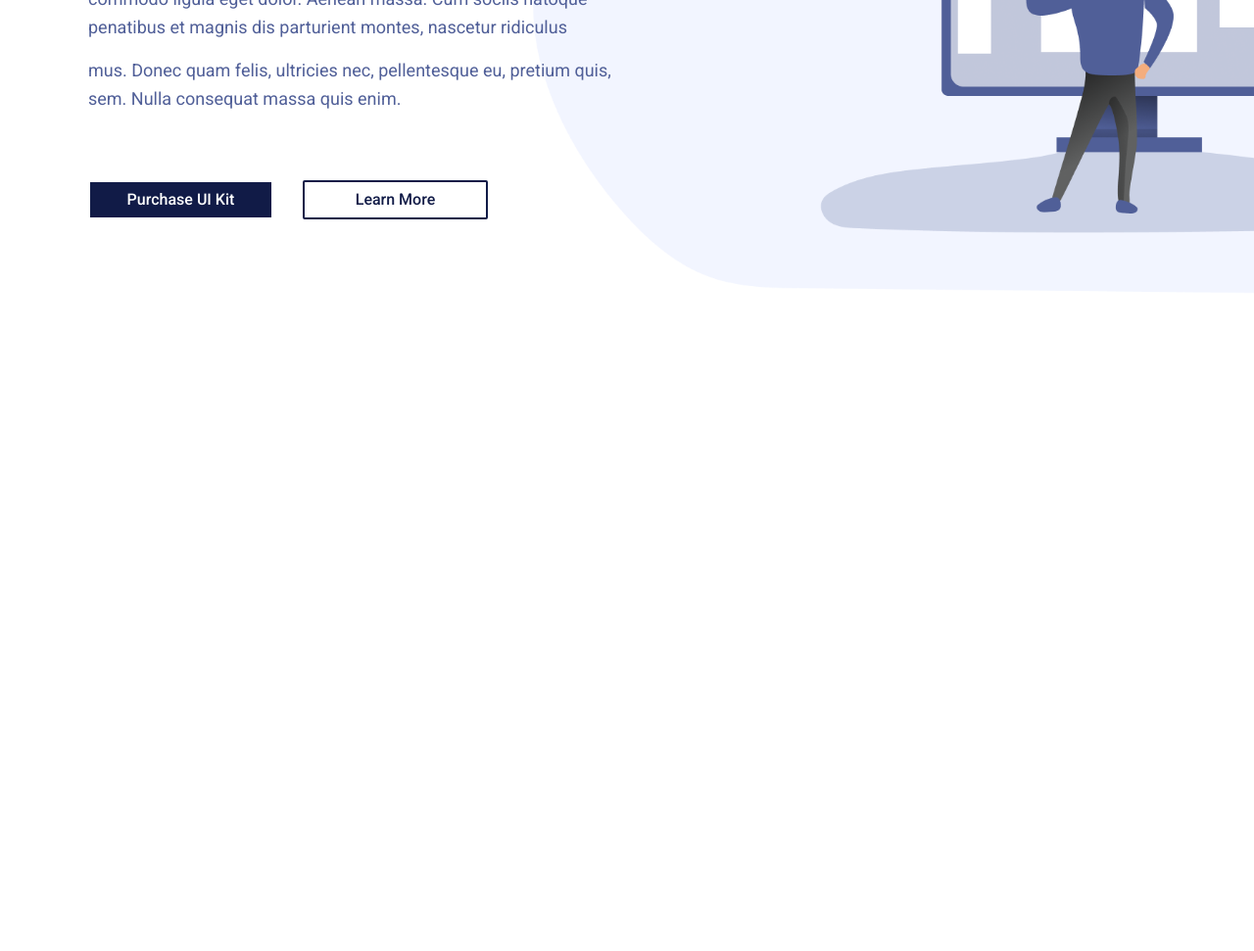
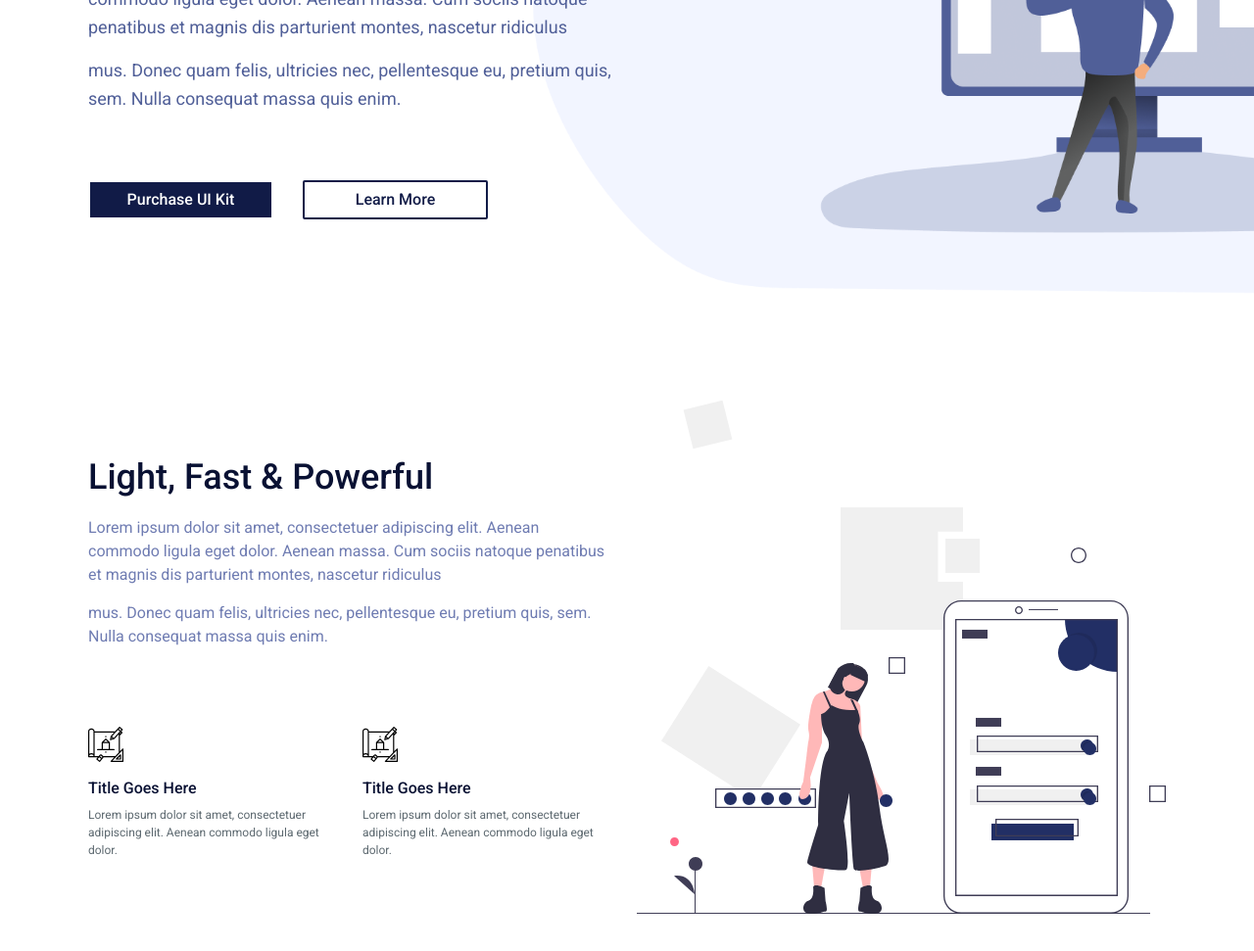
Before and after one commit to anyabuu/landie, a website: page src/index.html in a window 1280 px wide. Shown: the part 500-1471 px from the top of the page at 98% size. Before the commit the page ends 800 px from the top, so only its background shows below. Drawn offline with Linux system fonts and the light colour scheme.

Commit message:
info section made

```diff
--- a/src/index.html
+++ b/src/index.html
@@ -73,6 +73,47 @@
 
 <!--HERO SECTION ENDS-->
 
+<!--INFO SECTION STARTS-->
+
+        <section class="info">
+            <div class ="container info__container">
+                <div class="info__content">
+                    <h2 class="info__title">
+                        Light, Fast & Powerful
+                    </h2>
+                    <p class="info__text">
+                        Lorem ipsum dolor sit amet, consectetuer adipiscing elit. Aenean commodo ligula eget dolor. Aenean massa. Cum sociis natoque penatibus et magnis dis parturient montes, nascetur ridiculus
+                    </p>
+                    <p class="info__text">
+                        mus. Donec quam felis, ultricies nec, pellentesque eu, pretium quis, sem. Nulla consequat massa quis enim.
+                    </p>
+                    <ul class="info__examples">
+                        <li class="info__example-fragment">
+                            <img class="info__example-img" src="img/graphic-pic.svg" alt="this is image">
+                            <h3 class="info__example-subtitle">
+                                Title Goes Here
+                            </h3>
+                            <p class="info__example-text">
+                                Lorem ipsum dolor sit amet, consectetuer adipiscing elit. Aenean commodo ligula eget dolor.
+                            </p>
+                        </li>
+                        <li class="info__example-fragment">
+                            <img class="info__example-img" src="img/graphic-pic.svg" alt="this is image">
+                            <h3 class="info__example-subtitle">
+                                Title Goes Here
+                            </h3>
+                            <p class="info__example-text">
+                                Lorem ipsum dolor sit amet, consectetuer adipiscing elit. Aenean commodo ligula eget dolor.
+                            </p>
+                        </li>
+                    </ul>
+                </div>
+                <img class="info__image" src='img/ipad-girl.svg' alt="this is image">
+            </div>
+        </section>
+
+<!--INFO SECTION ENDS-->
+
     </main>
 </body>
 </html>
--- /dev/null
+++ b/src/scss/info.scss
@@ -0,0 +1,73 @@
+.info {
+    margin-top: 108px;
+    margin-bottom: 122px;
+
+    @include media-tablet {
+        margin-top: 65px;
+    }
+}
+
+.info__container{
+    display: flex;
+    align-items: center;
+    gap: 30px;
+
+    @include media-phone {
+        flex-wrap: wrap;
+        justify-content: center;
+    }
+}
+
+.info__title {
+    font-size: 3.6rem;
+    font-weight: 500;
+    line-height: 1.3;
+    color: var(--color-main-title);
+    padding-bottom: 16px;
+}
+
+.info__text {
+    font-size: 1.6rem;
+    font-weight: 400;
+    line-height: 1.5;
+    padding-bottom: 15px;
+    color: var(--color-price);
+}
+
+.info__examples {
+    display: flex;
+    padding-top: 65px;
+    gap: 30px;
+
+
+    @include media-tablet {
+        padding-top: 20px;
+    }
+}
+
+.info__example-subtitle {
+    font-size: 1.6rem;
+    font-weight: 500;
+    line-height: 1.6;
+    color: var(--color-main-title);
+    padding-top: 14px;
+    padding-bottom: 6px;
+}
+
+.info__example-text {
+    font-size: 1.2rem;
+    font-weight: 400;
+    line-height: 1.5;
+    color: var(--color-grey-text);
+}
+
+.info__image {
+
+    @include media-tablet {
+        width: 50%;
+    }
+
+    @include media-phone {
+        width: 70%;
+    }
+}
--- a/src/scss/styles.scss
+++ b/src/scss/styles.scss
@@ -3,3 +3,4 @@
 @import "mixins.scss";
 @import "general.scss";
 @import "hero.scss";
+@import "info.scss";
```
Also changed, not shown: src/css/styles.css, src/img/ipad-girl.svg (renamed from src/img/undraw_mobile_login_ikmv.svg).
